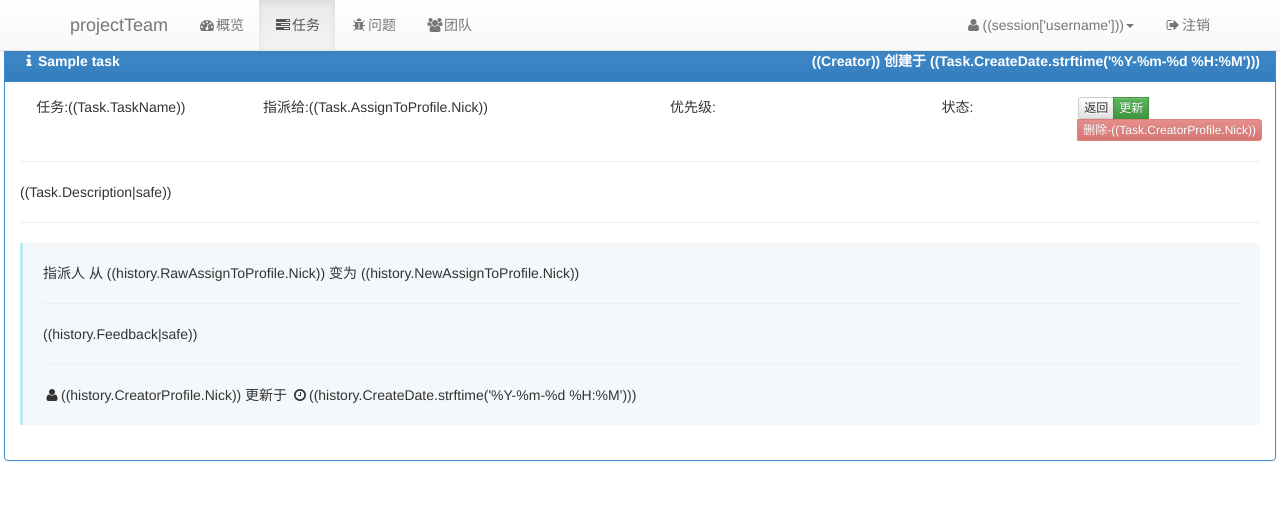
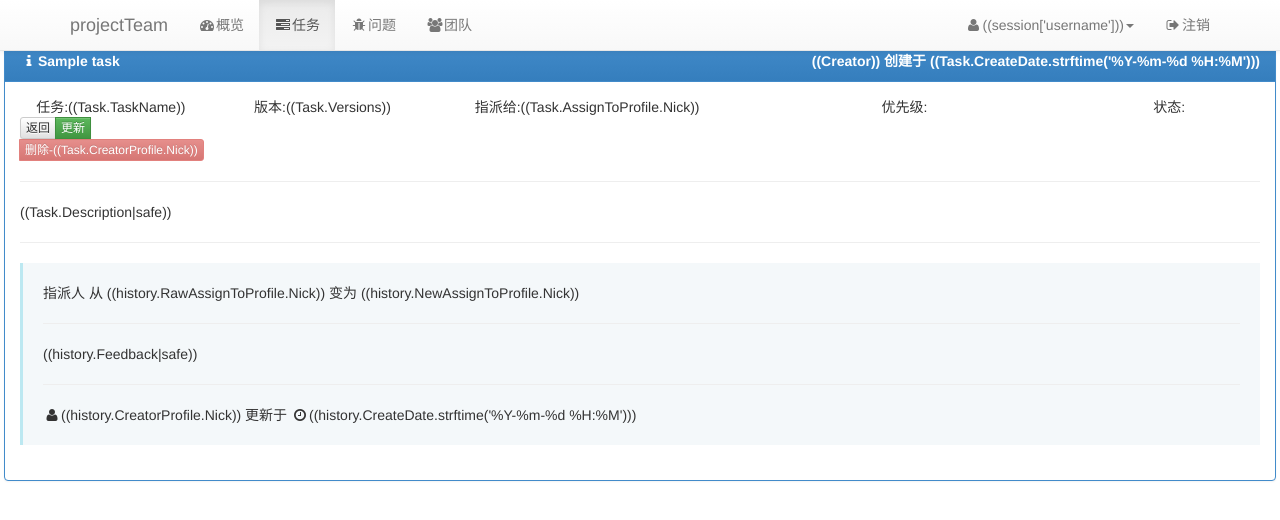
Before and after one commit to flsyaoair/guiren, a Python web app: template projectTeam/templates/Task/Detail.html in a window 1280 px wide. Shown: the top 520 px of the page. Run offline with Jinja, Linux system fonts and the light colour scheme; the template is opened without the code that fills it: most values are stand-ins (such as "Sample title", 1, 10 or a date in 2020).

Commit message:
add version

```diff
--- a/projectTeam/templates/Task/Detail.html
+++ b/projectTeam/templates/Task/Detail.html
@@ -12,6 +12,9 @@
             <div class="row text-center">
             <div class="col-sm-2">
                 任务:((Task.TaskName))
+            </div>
+            <div class="col-sm-2">
+               版本:((Task.Versions))
             </div>
             <div class="col-sm-3">
                 指派给:((Task.AssignToProfile.Nick))
@@ -105,6 +108,11 @@
                 <div ng-show="updateTaskForm.TaskName.$dirty&&updateTaskForm.TaskName.$error.required" class="text-danger">请输入任务名称</div>
             </div>
             <div class="form-group">
+                <label>版本<span class="text-danger">*</span></label>
+                <input type="text" class="form-control" name="Versions" ng-model="Task.Versions" placeholder="版本" required />
+                <div ng-show="updateTaskForm.Versions.$dirty&&updateTaskForm.Versions.$error.required" class="text-danger">请输入版本</div>
+            </div>
+            <div class="form-group">
                 <label>指派给</label>
                 <select class="form-control" ng-model="Task.AssignTo">
                     <option value="-1">我</option>
@@ -152,7 +160,7 @@
                 <div ng-show="updateTaskForm.Effort.$dirty&&updateTaskForm.Effort.$error.integer" class="text-danger">请输入一个整数</div>
             </div>
             <div class="form-group">
-                <label>反馈</label>
+                <label>备注</label>
                 <script id="editor" type="text/plain">
 
                 </script>
```
